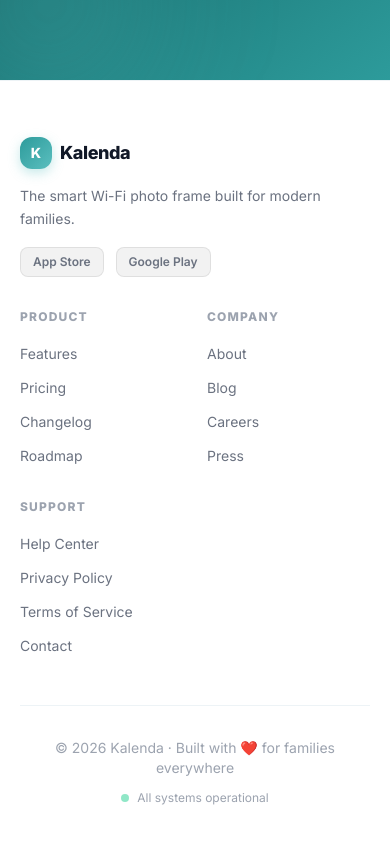
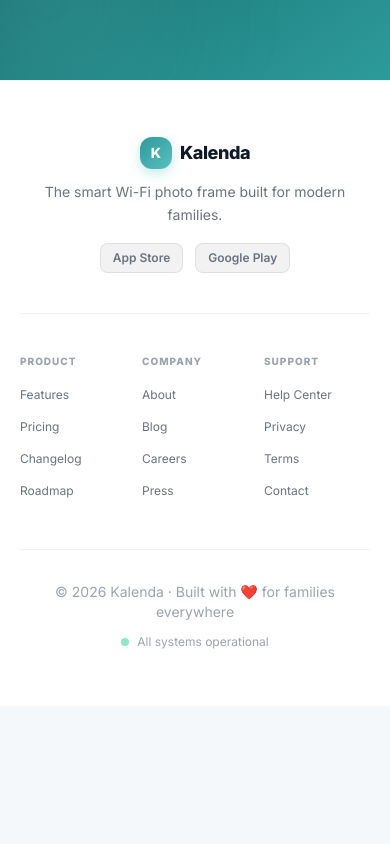
Before and after one commit to eoforidanso/kalenda, a React (Vite) app: page / in a window 390 px wide. Shown: the part 9714-10558 px from the top of the page. After the commit the page ends 10420 px from the top, so only its background shows below. Built offline with nearby package versions, Linux system fonts and the light colour scheme.

Commit message:
fix: footer mobile — brand centred, 3-col link grid, no squished layout

```diff
--- a/src/components/Landing.jsx
+++ b/src/components/Landing.jsx
@@ -638,9 +638,40 @@ export default function Landing({ onEnter }) {
       {/* ══════════ FOOTER ══════════ */}
       <footer className="py-14 border-t" style={{ borderColor: 'rgba(226,236,240,0.6)', background:'#ffffff' }}>
         <div className="max-w-6xl mx-auto px-5 sm:px-8">
-          <div className="grid grid-cols-2 sm:grid-cols-4 gap-x-6 gap-y-8 mb-12">
-            <div className="col-span-2 sm:col-span-1">
-              <div className="flex items-center gap-2 mb-4">
+          {/* Brand block — full width centred on mobile */}
+          <div className="flex flex-col items-center text-center sm:items-start sm:text-left mb-10 pb-10 sm:pb-0 sm:mb-0 border-b sm:border-b-0" style={{ borderColor: 'rgba(226,236,240,0.6)' }}>
+            <div className="flex items-center gap-2 mb-3">
+              <div className="w-8 h-8 rounded-xl flex items-center justify-center text-white font-black text-sm" style={{ background:'linear-gradient(135deg,#2d9b9b,#5bbfbf)', boxShadow:'0 4px 12px rgba(91,191,191,0.35)' }}>K</div>
+              <span className="font-black text-gray-900 text-lg tracking-tight">Kalenda</span>
+            </div>
+            <p className="text-sm text-gray-500 leading-relaxed mb-4 max-w-xs">The smart Wi-Fi photo frame built for modern families.</p>
+            <div className="flex gap-3 justify-center sm:justify-start">
+              {['App Store', 'Google Play'].map(s => (
+                <div key={s} className="px-3 py-1.5 rounded-lg text-xs font-semibold text-gray-500" style={{ background:'rgba(0,0,0,0.05)', border:'1px solid rgba(0,0,0,0.08)' }}>{s}</div>
+              ))}
+            </div>
+          </div>
+
+          {/* Link columns — 3-col on mobile, 4-col on sm+ */}
+          <div className="grid grid-cols-3 sm:grid-cols-4 gap-x-4 gap-y-8 mb-12 sm:hidden">
+            {[
+              { title: 'Product', links: ['Features', 'Pricing', 'Changelog', 'Roadmap'] },
+              { title: 'Company', links: ['About', 'Blog', 'Careers', 'Press'] },
+              { title: 'Support', links: ['Help Center', 'Privacy', 'Terms', 'Contact'] },
+            ].map(col => (
+              <div key={col.title}>
+                <p className="text-[10px] font-black uppercase tracking-widest text-gray-400 mb-3">{col.title}</p>
+                <ul className="space-y-2">
+                  {col.links.map(l => <li key={l}><a href="#" className="text-xs text-gray-500 hover:text-gray-900 transition-colors">{l}</a></li>)}
+                </ul>
+              </div>
+            ))}
+          </div>
+
+          {/* Desktop layout — single grid */}
+          <div className="hidden sm:grid sm:grid-cols-4 gap-x-6 gap-y-8 mb-12">
+            <div className="sm:col-span-1">
+              <div className="flex items-center gap-2 mb-3">
                 <div className="w-8 h-8 rounded-xl flex items-center justify-center text-white font-black text-sm" style={{ background:'linear-gradient(135deg,#2d9b9b,#5bbfbf)', boxShadow:'0 4px 12px rgba(91,191,191,0.35)' }}>K</div>
                 <span className="font-black text-gray-900 text-lg tracking-tight">Kalenda</span>
               </div>
```
